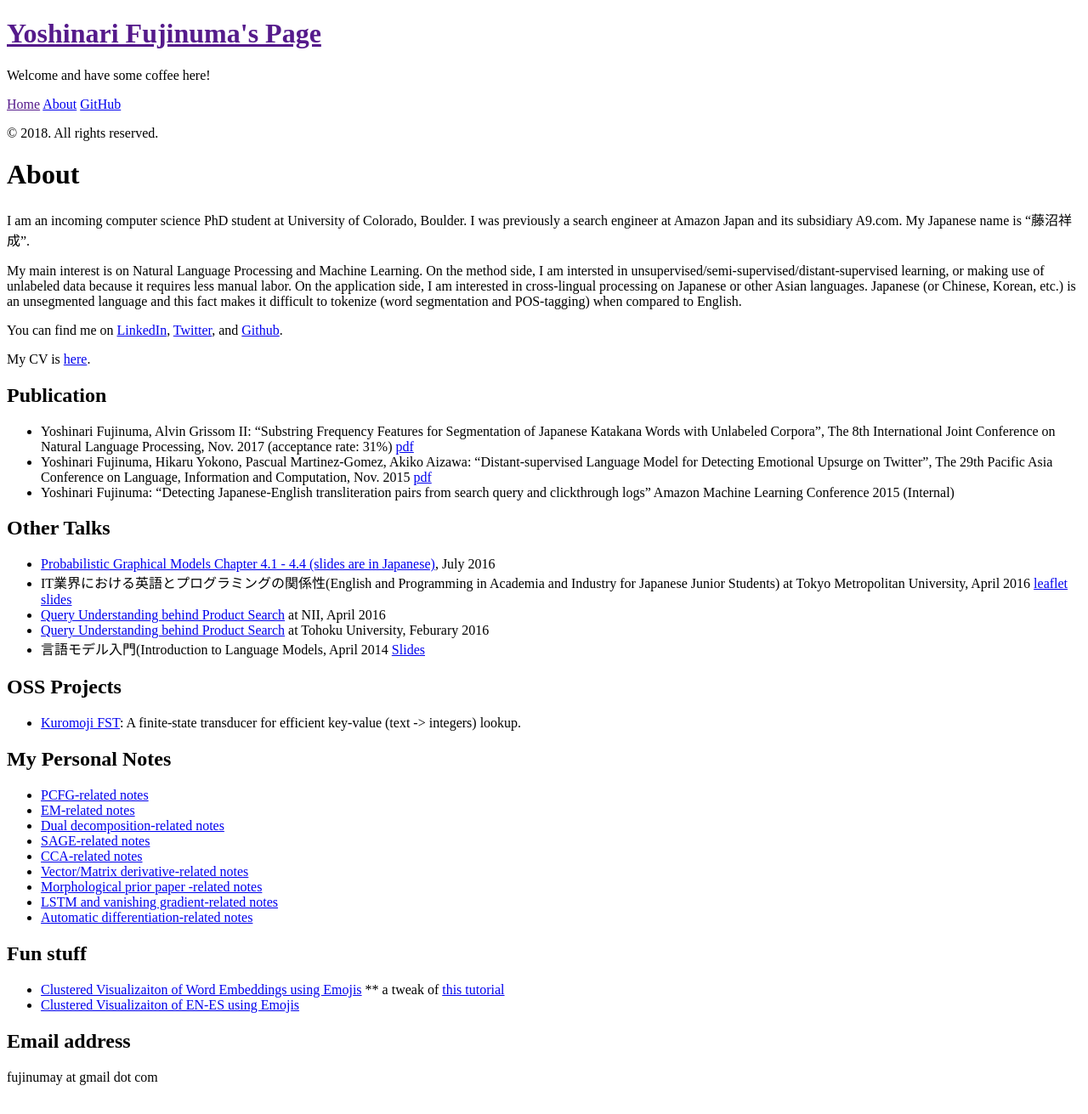
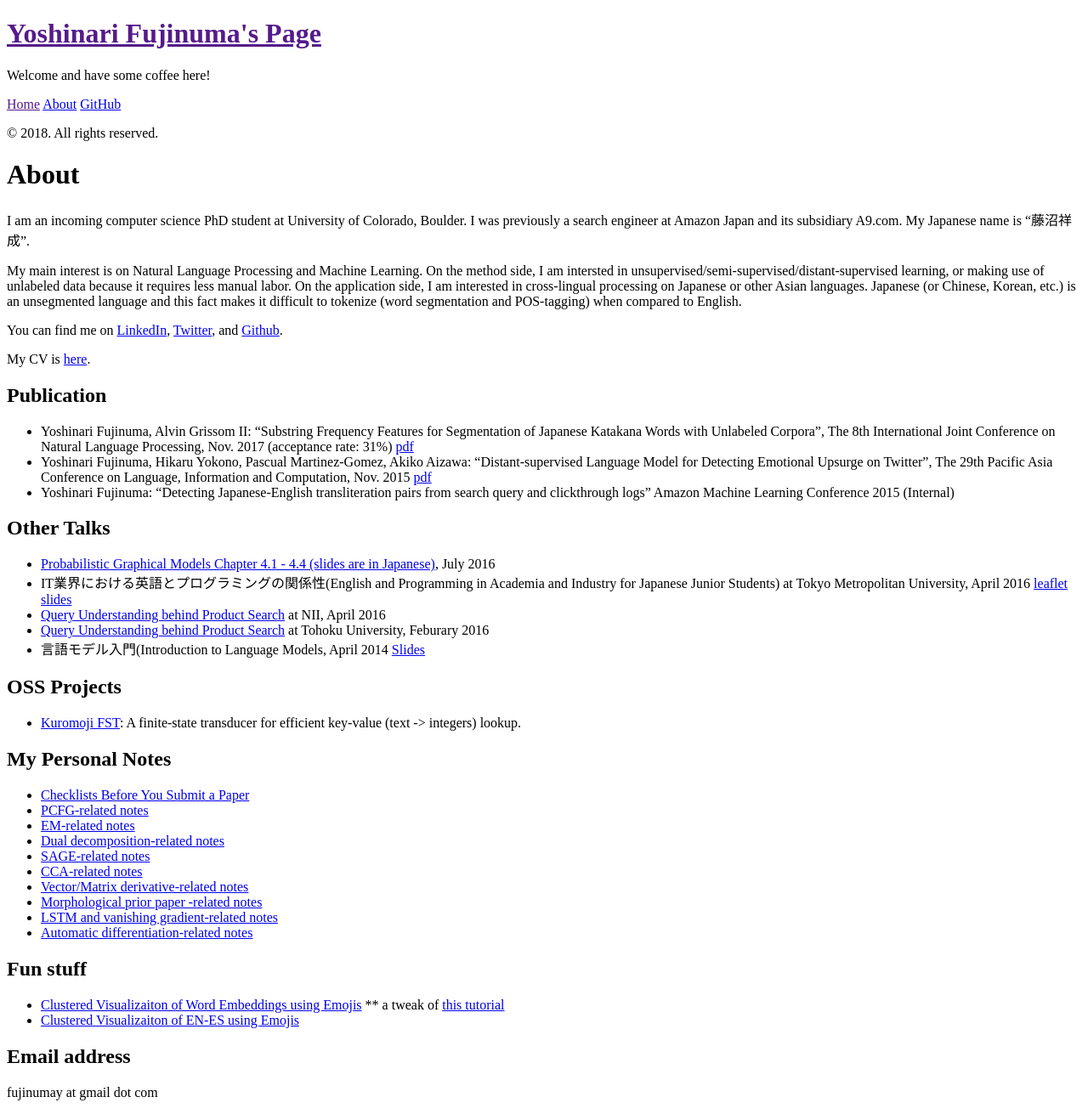
Before and after one commit to akkikiki/akkikiki.github.io, a Jekyll site: the page built from about.md, in a window 1280 px wide. Shown: the whole page at 85% size. Built offline with Jekyll 4.4.1, drawn with Linux system fonts in a browser that asks for light colours.

Commit message:
Adding checklists before I submit a paper

```diff
--- a/about.md
+++ b/about.md
@@ -28,6 +28,7 @@ My CV is [here]({{ site.url }}/assets/yoshinari_fujinuma_cv.pdf).
 * [Kuromoji FST](https://github.com/atilika/fst): A finite-state transducer for efficient key-value (text -> integers) lookup.
 
 ## My Personal Notes
+* [Checklists Before You Submit a Paper]({{ site.url }}/assets/checklist.pdf)
 * [PCFG-related notes]({{ site.url }}/assets/yoshinari_notes_pcfg.pdf)
 * [EM-related notes]({{ site.url }}/assets/yoshinari_notes_em.pdf)
 * [Dual decomposition-related notes]({{ site.url }}/assets/yoshinari_notes_dd.pdf)
```
Also changed, not shown: 1 other file.
